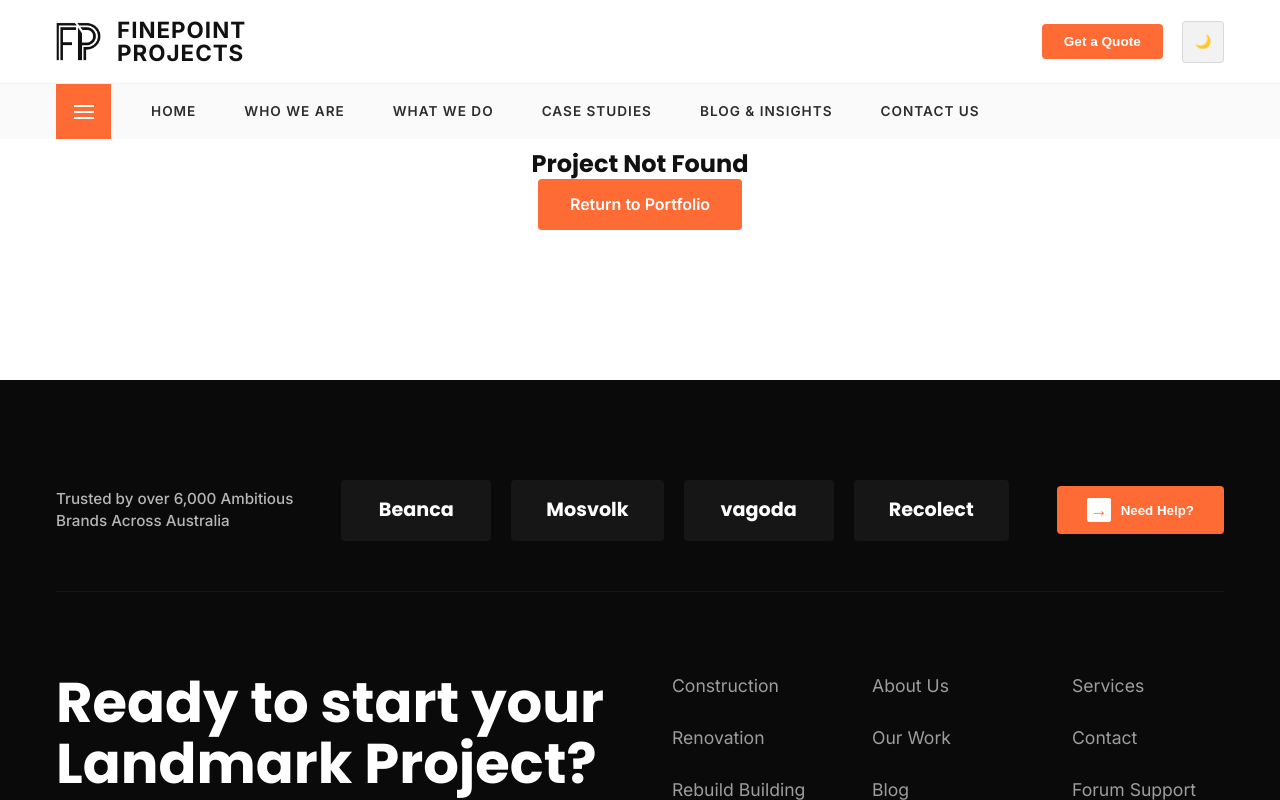
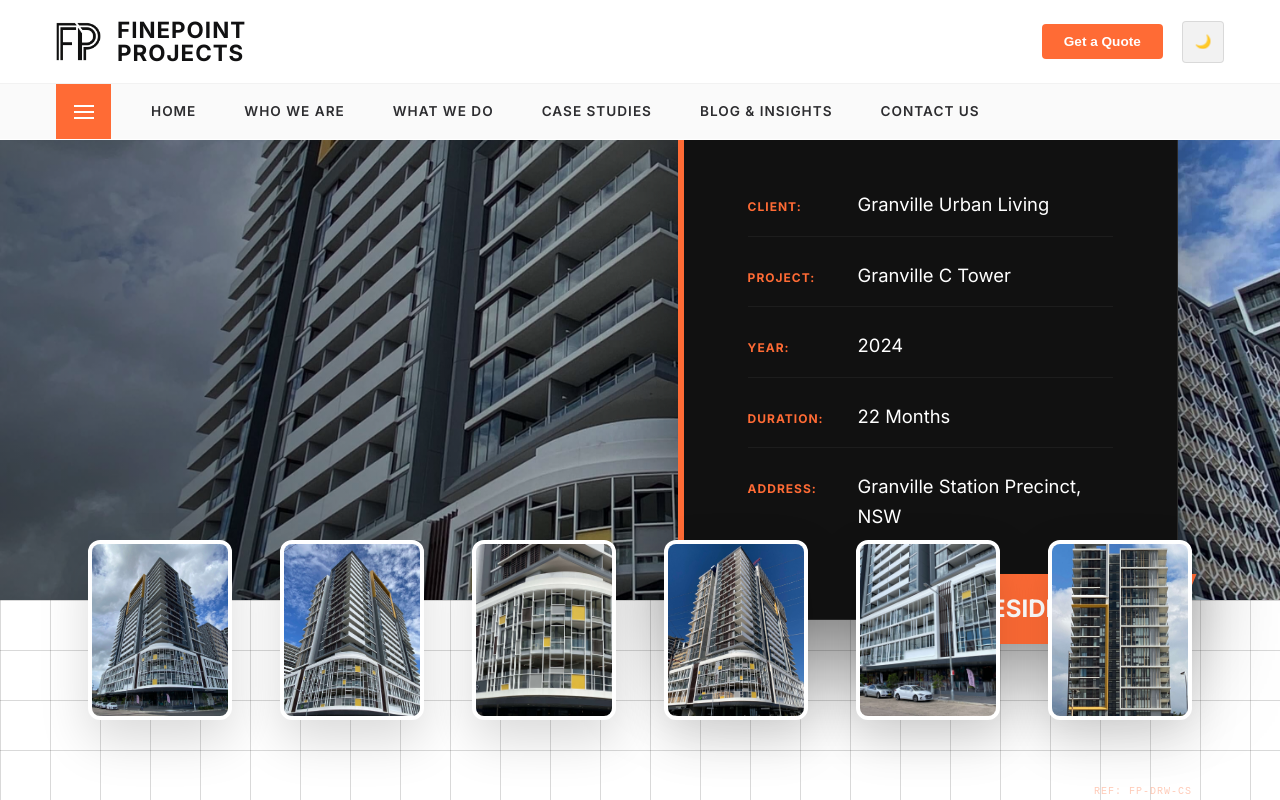
Before and after one commit to iamrgalisanao/finepoint, a React (Vite) app: page /portfolio/granville-c-tower in a window 1280 px wide. Shown: the top 800 px of the page. Built offline with nearby package versions, Linux system fonts and the light colour scheme.

Commit message:
feat(portfolio): add Granville C Tower project to Residential category

```diff
--- a/src/data/projects.js
+++ b/src/data/projects.js
@@ -2,6 +2,14 @@
 import govImg from '../assets/government/government_project_sample_1768918380000.png';
 import commImg from '../assets/commercial/commercial_project_sample_1768918445563.png';
 import resImg from '../assets/portfolio_all_1768919396029.png'; // Placeholder for residential
+
+// Granville C Tower images
+import granville1 from '../assets/img/Residential/GranvilleC/img001.jpeg';
+import granville2 from '../assets/img/Residential/GranvilleC/img002.jpeg';
+import granville3 from '../assets/img/Residential/GranvilleC/img003.jpeg';
+import granville4 from '../assets/img/Residential/GranvilleC/img004.jpeg';
+import granville5 from '../assets/img/Residential/GranvilleC/img005.jpeg';
+import granville6 from '../assets/img/Residential/GranvilleC/img006.jpeg';
 
 export const projects = [
     {
@@ -96,5 +104,36 @@
         scopeConclusion: 'The innovative exoskeleton removes the need for internal pillars, maximizing usable floor space while enhancing structural integrity.',
         delivery: 'The project is currently tracking ahead of schedule for a early 2025 opening, setting a new benchmark for sustainable commercial developments in Australia.',
         images: [commImg, resImg, govImg]
+    },
+    {
+        id: 4,
+        slug: 'granville-c-tower',
+        title: 'Granville C Tower',
+        category: 'Residential',
+        location: 'Granville, NSW',
+        image: granville1,
+        year: '2024',
+        value: '$95M',
+        duration: '22 Months',
+        client: 'Granville Urban Living',
+        address: 'Granville Station Precinct, NSW',
+        description: 'A sophisticated urban residential landmark, blending modern architectural design with community-focused living spaces.',
+        overview: 'The Granville C Tower project represents a major milestone in urban rejuvenation, providing high-density luxury living with a focus on structural resilience and sustainable urban planning.',
+        highlights: [
+            'Integrated high-speed commuter access',
+            'Sustainable rainwater harvesting systems',
+            'Premium architectural glass facades',
+            'Communal sky lounge and gardens'
+        ],
+        highlightsConclusion: 'The tower has become a focal point of Granville’s new skyline, offering world-class amenities to its residents.',
+        scope: [
+            'Multi-level structural concrete framing',
+            'Architectural curtain wall installation',
+            'BIM-coordinated building services',
+            'High-end residential interior fit-outs'
+        ],
+        scopeConclusion: 'Precise engineering was required to coordinate construction activities in the high-traffic station precinct.',
+        delivery: 'Completed in mid-2024, Granville C Tower has achieved full occupancy and is praised for its seamless integration into the transport hub.',
+        images: [granville1, granville2, granville3, granville4, granville5, granville6]
     }
 ];
```
